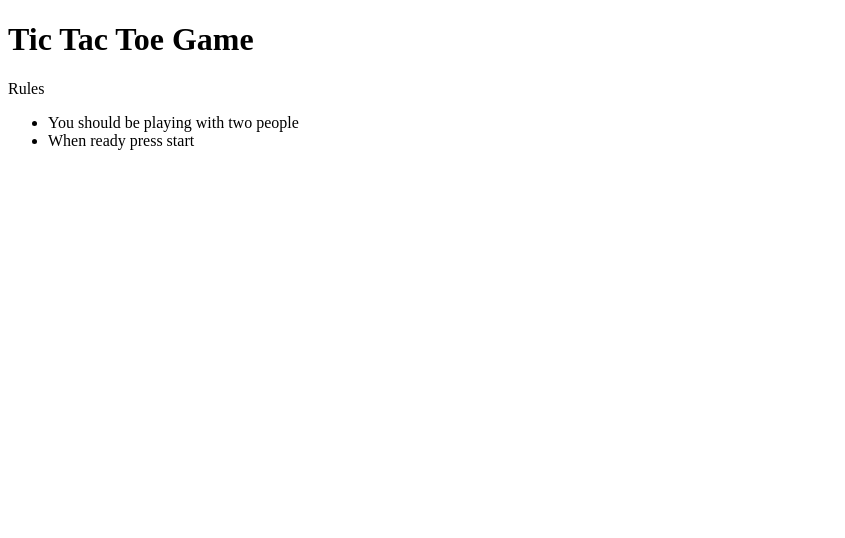
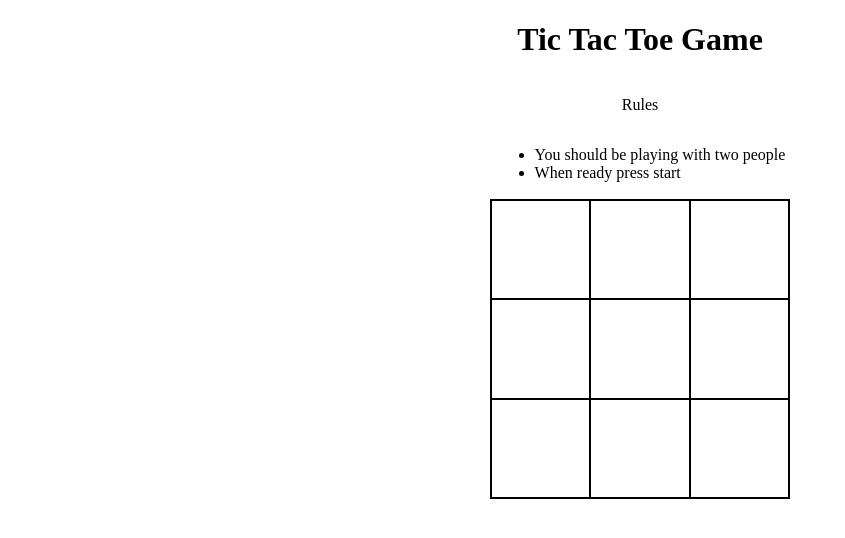
Before and after one commit to joaoafonso386/tic-tac-toe-typescript, a plain HTML site: page dist/index.html in a window 1280 px wide. Shown: the whole page, without its empty margins (0-845 px from the left). Drawn offline with Linux system fonts and the light colour scheme.

Commit message:
Add board with css

```diff
--- a/dist/index.html
+++ b/dist/index.html
@@ -5,6 +5,7 @@
   <meta http-equiv="X-UA-Compatible" content="IE=edge">
   <meta name="viewport" content="width=device-width, initial-scale=1.0">
   <link rel="icon" type="image/x-icon" href="./favicon.ico">
+  <link rel="stylesheet" href="../src/styles/normalize.css"">
   <link rel="stylesheet" href="../src/styles/main.css"">
   <script defer src="../src/compiled/main.js"></script>
   <title>Tic Tac Toe Typescript</title>
@@ -17,8 +18,25 @@
       <li>You should be playing with two people</li>
       <li>When ready press start</li>
     </ul>
-    <div>
-    </div>
+    <table class="board">
+      <tbody>
+        <tr>
+          <td></td>
+          <td></td>
+          <td></td>
+        </tr>
+        <tr>
+          <td></td>
+          <td></td>
+          <td></td>
+        </tr>
+        <tr>
+          <td></td>
+          <td></td>
+          <td></td>
+        </tr>
+      </tbody>
+    </table>
   </main>
 </body>
 </html>
--- a/src/styles/main.css
+++ b/src/styles/main.css
@@ -1,3 +1,15 @@
-body {
+.main {
+  display: grid;
+  place-items: center;
+}
 
+.main .board {
+  width: 300px;
+  height: 300px;
+  border-spacing: 0px;
+  border: 1px solid black;
 }
+
+td {
+  border: 1px solid black;
+}
```
